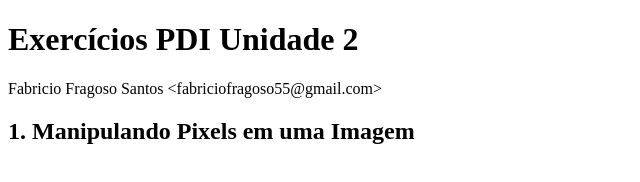
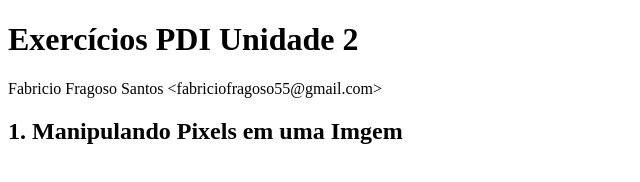
Before and after one commit to fabriciofragoso00/fabriciofragoso00.github.io, a plain HTML site: page index.html in a window 1280 px wide. Shown: the full height of the page, 0-640 px from the left. Drawn offline with Linux system fonts and the light colour scheme.

Commit message:
Update index.html

```diff
--- a/index.html
+++ b/index.html
@@ -8,8 +8,7 @@
 
   <h1>Exercícios PDI  Unidade 2</h1>
   <span id="author" class="author">Fabricio Fragoso Santos &lt;fabriciofragoso55@gmail.com&gt;</span><br>
-
-  <h2 id="_manipulando_pixels_em_uma_imagem">1. Manipulando Pixels em uma Imagem</h2>
+   <h2 id="_manipulando_pixels_em_uma_imagem">1. Manipulando Pixels em uma Imgem</h2>
 
 
    </body>
```
